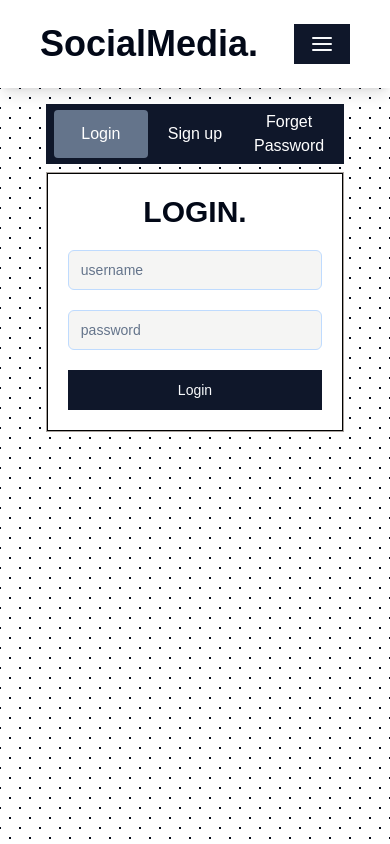
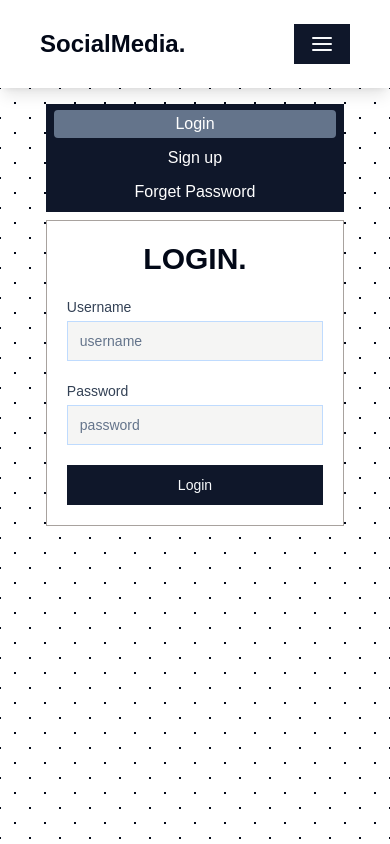
Before and after one commit to Ayush-may/chitchat-v2-nextjs, a Next.js app: page / in a window 390 px wide. Built offline with nearby package versions, Linux system fonts and the light colour scheme.

Commit message:
merging all into main branch : testing deployment

```diff
--- a/package.json
+++ b/package.json
@@ -23,6 +23,7 @@
     "pattern.css": "^1.0.0",
     "react": "^18",
     "react-dom": "^18",
+    "react-hook-form": "^7.53.0",
     "tailwind-merge": "^2.5.2",
     "tailwindcss-animate": "^1.0.7"
   },
--- a/src/app/page.js
+++ b/src/app/page.js
@@ -1,25 +1,12 @@
 import Mytabs from "@/components/Mytabs";
-import NavLink from "@/components/NavLink";
-import { Button } from "@/components/ui/button";
-import { AlignJustify } from "lucide-react";
+import Navbar from "@/components/Navbar";
 
 export default function Home() {
     return (
         <main className="w-full h-full flex flex-col">
-            <nav className="flex p-5 items-center justify-between shadow-lg px-10 py-6">
-                <h1 className="font-bold text-4xl">SocialMedia.</h1>
-                <div className="md:flex gap-6 hidden items-center">
-                    <NavLink href={"/"}>Home</NavLink>
-                    <NavLink href={"/about-us"}>About us</NavLink>
-                    <NavLink href={"/contact-us"}>Contact us</NavLink>
-                    <Button className="rounded-none">Login</Button>
-                </div>
-                <Button className="block md:hidden rounded-none" type="button">
-                    <AlignJustify />
-                </Button>
-            </nav>
+            <Navbar />
 
-            <div className="p-4 flex-1 pattern-cross-dots-md w-full flex justify-center">
+            <div className="p-4 flex-1 pattern-cross-dots-lg w-full flex justify-center">
                 <Mytabs />
             </div>
         </main>
--- a/src/components/Forgetpassword.js
+++ b/src/components/Forgetpassword.js
@@ -7,10 +7,12 @@ export default function Forgetpassword() {
         <div className="w-full h-fit border flex justify-center border-stone-400 bg-white">
             <form className="p-5 max-w-lg flex flex-col items-center gap-5">
                 <Label className="text-3xl text-center font-bold uppercase">Forget Password.</Label>
-                <Input type="text" id="username" placeholder="username" className="bg-stone-100 border-blue-200" />
-                <Input type="text" id="password" placeholder="password" className="bg-stone-100 border-blue-200" />
+                <Label className="-mb-4 text-sm text-slate-700 self-start">Username</Label>
+                <Input type="text" id="username" placeholder="username" className="bg-stone-100 border-blue-200 rounded-none" />
+                <Label className="-mb-4 text-sm text-slate-700 self-start">Password</Label>
+                <Input type="text" id="password" placeholder="password" className="bg-stone-100 border-blue-200 rounded-none" />
                 {/* <Label className="-my-2 text-sm">Forget password</Label> */}
-                <Button type="submit" className="rounded-none">Change password</Button>
+                <Button type="submit" className="rounded-none w-full">Change password</Button>
             </form>
         </div>
     )
--- a/src/components/Login.js
+++ b/src/components/Login.js
@@ -2,23 +2,73 @@ import Image from "next/image";
 import { Label } from "./ui/label";
 import { Input } from "./ui/input";
 import { Button } from "./ui/button";
+import { useForm } from "react-hook-form";
+import { useState } from "react";
 
 export default function Login() {
+    const [isSubmitting, setIsSubmitting] = useState(false);
+    const { register,
+        handleSubmit,
+        setError,
+        formState: {
+            errors
+        } } = useForm();
+
+    const onSubmit = async (data) => {
+        setIsSubmitting(true);
+
+        console.log(data);
+        const correctPassword = "";
+
+        if (data.password !== correctPassword) {
+            setError('password', {
+                type: 'manual',
+                message: 'Incorrect password!'
+            })
+            return;
+        }
+
+        setIsSubmitting(false);
+    }
+
     return (
-        <div className="w-full h-fit border grid md:grid-cols-2 grid-cols-1  border-stone-400 bg-white">
-            <form className="p-5 h-fit flex flex-col gap-5 border border-black">
+        <div className="w-full border grid md:grid-cols-2 grid-cols-1 border-stone-400 bg-white">
+            <form onSubmit={handleSubmit(onSubmit)}
+                className="p-5 flex flex-col gap-5">
                 <Label className="text-3xl text-center font-bold uppercase">Login.</Label>
-                <Input type="text" id="username" placeholder="username" className="bg-stone-100 border-blue-200" />
-                <Input type="text" id="password" placeholder="password" className="bg-stone-100 border-blue-200" />
-                {/* <Label className="-my-2 text-sm">Forget password</Label> */}
-                <Button type="submit" className="rounded-none">Login</Button>
+
+                <Label className="-mb-4 text-sm text-slate-700">Username</Label>
+                <Input
+                    type="text"
+                    id="username"
+                    placeholder="username"
+                    className="bg-stone-100 border-blue-200 rounded-none"
+                    {...register('username', { required: 'username is required' })}
+                />
+                {errors.username && <Label className="-mt-4 text-sm text-red-500">{errors.username.message}</Label>}
+
+                <Label className="-mb-4 text-sm text-slate-700">Password</Label>
+                <Input
+                    type="password"
+                    id="password"
+                    placeholder="password"
+                    className="bg-stone-100 border-blue-200 rounded-none"
+                    {...register('password', { required: 'Password is required' })}
+                />
+                {errors.password && <Label className="-mt-4 text-sm text-red-500">{errors.password.message}</Label>}
+
+                <Button
+                    type="submit"
+                    className="rounded-none"
+                    disabled={isSubmitting}
+                >Login</Button>
             </form>
-            <div className="overflow-hidden w-full  md:block hidden relative">
+            <div className="overflow-hidden w-full h-full md:block hidden relative">
                 {/* <img src={"https://placehold.co/600x400"} className="object-cover w-full h-full" /> */}
                 <h1 className="absolute top-[50%] left-[50%] -translate-x-[50%] -translate-y-[50%] text-8xl uppercase font-bold text-nowrap text-slate-900">Login.</h1>
                 <img
                     src={"https://img.freepik.com/free-photo/anime-eyes-illustration_23-2151660525.jpg?t=st=1727293390~exp=1727296990~hmac=9107d56b2ad63f9f0a1156c714bf7f4961c8e152365f1345d4ab36aabcbaaaea&w=900"}
-                    className="object-cover w-full h-fit" />
+                    className="object-cover w-full h-full" />
             </div>
         </div>
     )
--- a/src/components/Mytabs.js
+++ b/src/components/Mytabs.js
@@ -15,12 +15,12 @@ export default function Mytabs() {
     }
 
     const handleCss = (tab) => {
-        return selected == tab ? "bg-slate-500 text-whites rounded-sm" : " text-whites";
+        return selected == tab ? "bg-slate-500 text-whites rounded-sm p-0.5" : " text-whites p-0.5";
     }
 
     return (
         <Tabs defaultValue="login" className="w-10/12 h-fit">
-            <TabsList className="grid w-full grid-cols-3 bg-slate-900 text-white py-1.5 px-2 mb-2">
+            <TabsList className="grid w-full md:grid-cols-3 gap-1.5 bg-slate-900 text-white py-1.5 px-2 mb-2">
                 <TabsTrigger value="login"
                     className={`${handleCss("tab1")}`}
                     onClick={() => handleSelection("tab1")}
--- a/src/components/NavLink.js
+++ b/src/components/NavLink.js
@@ -10,7 +10,7 @@ export default function NavLink({href, children}){
     return (
         <>
             <Link href={href} passHref>
-                <p className={`text-gray-800 text-xl ${isActive ? "active" : ""}`}>
+                <p className={`text-xl ${isActive ? "text-red-500" : "text-black"}`}>
                     {children}
                 </p>
             </Link>
--- /dev/null
+++ b/src/components/Navbar.js
@@ -0,0 +1,21 @@
+import NavLink from "./NavLink"
+import { Button } from "./ui/button";
+import { AlignJustify } from "lucide-react";
+
+
+export default function Navbar() {
+    return (
+        <nav className="flex p-5 items-center justify-between shadow-lg px-10 py-6">
+            <h1 className="font-bold text-2xl md:text-4xl">SocialMedia.</h1>
+            <div className="md:flex gap-6 hidden items-center">
+                <NavLink href={"/"}>Home</NavLink>
+                <NavLink href={"/about-us"}>About us</NavLink>
+                <NavLink href={"/contact-us"}>Contact us</NavLink>
+                {/* <Button className="rounded-none">Login</Button> */}
+            </div>
+            <Button className="block md:hidden rounded-none" type="button">
+                <AlignJustify />
+            </Button>
+        </nav>
+    )
+}
--- a/src/components/Signup.js
+++ b/src/components/Signup.js
@@ -3,20 +3,69 @@ import { Label } from "./ui/label";
 import { Input } from "./ui/input";
 import { Button } from "./ui/button";
 import { Tabs, TabsTrigger } from "@radix-ui/react-tabs";
+import { useState } from "react";
+import { useForm } from "react-hook-form";
 
 export default function Signup() {
+    const [isSubmitting, setIsSubmitting] = useState(false);
+    const { register,
+        handleSubmit,
+        setError,
+        formState: {
+            errors
+        } } = useForm();
+
+    const onSubmit = async (data) => {
+        setIsSubmitting(true);
+
+        console.log(data);
+        const correctPassword = "";
+
+        // fake promise
+        await new Promise(resolve => setTimeout(() => { resolve() }, 1000));
+        /*
+                Password Validation
+                if (data.password !== correctPassword) {
+                    setError('password', {
+                        type: 'manual',
+                        message: 'Incorrect password!'
+                    })
+                    return;
+                }
+        */
+        setIsSubmitting(false);
+    }
+
+
     return (
         <div className="w-full max-h-fit border border-dark grid md:grid-cols-2 grid-cols-1  border-stone-400 bg-white">
-            <form className="p-5 order-2 flex flex-col h-fit gap-5">
+            <form onSubmit={handleSubmit(onSubmit)} className="p-5 order-2 flex flex-col h-fit gap-5">
                 <Label className="text-3xl text-center font-bold uppercase">Sign up</Label>
-                <Input type="text" id="username" placeholder="username" className="bg-stone-100 border-blue-200" />
-                <Label className="text-sm text-red -mt-4">Forget password</Label>
-                <Input type="text" id="password" placeholder="password" className="bg-stone-100 border-blue-200" />
-                <Button type="submit" className="rounded-none">Create an account</Button>
+                <Label className="-mb-4 text-sm text-slate-700">Username</Label>
+                <Input
+                    type="text"
+                    id="username"
+                    placeholder="username"
+                    className="bg-stone-100 border-blue-200 rounded-none"
+                    {...register('username', { required: "Username is required" })}
+                />
+                {errors.username && <Label className="-mt-4 text-sm text-red-500">{errors.username.message}</Label>}
+
+                <Label className="-mb-4 text-sm text-slate-700">Password</Label>
+                <Input
+                    type="password"
+                    id="password"
+                    placeholder="password"
+                    className="bg-stone-100 border-blue-200 rounded-none"
+                    {...register('password', { required: "Password is required" })}
+                />
+                {errors.password && <Label className="-mt-4 text-sm text-red-500">{errors.password.message}</Label>}
+
+                <Button type="submit" className="rounded-none" disabled={isSubmitting}>{isSubmitting ? "Creating..." : "Create an account"}</Button>
             </form>
             <div className="overflow-hidden order-1 w-full h-full md:block hidden relative">
                 {/* <img src={"https://placehold.co/600x400"} className="object-cover object-center w-full h-full" /> */}
-                <h1 className="absolute top-[50%] left-[50%] -translate-x-[50%] -translate-y-[50%] text-8xl uppercase font-bold text-nowrap text-slate-900">Sign up.</h1>
+                <h1 className="absolute top-[50%] left-[50%] -translate-x-[50%] -translate-y-[50%] text-8xl uppercase font-bold text-center text-slate-900">Sign up.</h1>
                 <img
                     src={"https://img.freepik.com/free-photo/anime-eyes-illustration_23-2151660474.jpg?t=st=1727293669~exp=1727297269~hmac=352eb73f8f3d4ab7b99a47b36f3620c648254f527b873d3e5991d8808ca6bf3f&w=900"}
                     className="object-cover object-center w-full h-full" />
```
Also changed, not shown: 1 other file (tests, documents, lock files or other folders).
